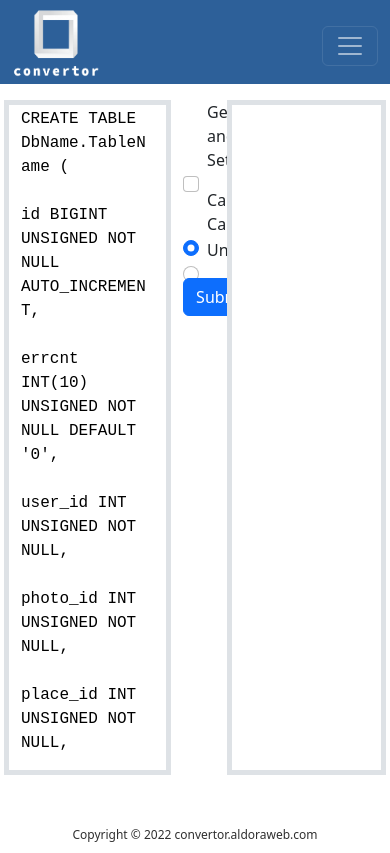
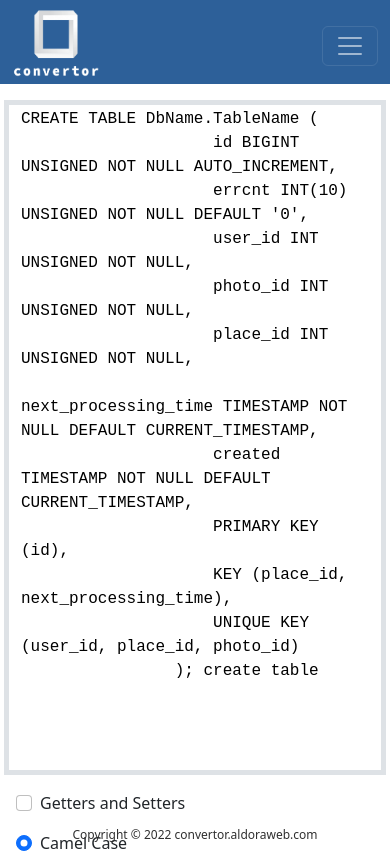
Before and after one commit to ShakalakaB/converter, a Next.js app: page / in a window 390 px wide. Shown: the top 853 px of the page. Built offline with nearby package versions, Linux system fonts and the light colour scheme.

Commit message:
Make /sql2entity page responsive

```diff
--- a/components/SqlParser.tsx
+++ b/components/SqlParser.tsx
@@ -39,7 +39,7 @@ export const SqlParser: FC = () => {
 
   return (
     <div className="row">
-      <form className="col-7" onSubmit={submitHandler}>
+      <form className="col-xl-7" onSubmit={submitHandler}>
         <div className="row">
           <textarea
             // style={{ height: "27rem" }}
@@ -48,13 +48,13 @@ export const SqlParser: FC = () => {
               resize: "none",
               fontFamily: "monospace",
             }}
-            className="col-9 border border-5"
+            className="col-xl-9 border border-5"
             // rows={20}
             id="sqlSchema"
             aria-describedby="sql-schema-input"
             defaultValue={exampleSqlSchema}
           />
-          <div className="col-3">
+          <div className="col-xl-3 my-3" id="convertorConfig">
             <div className="form-check mb-3">
               <label
                 className="form-check-label"
@@ -103,9 +103,13 @@ export const SqlParser: FC = () => {
         </div>
       </form>
       <textarea
-        className="col-5 border border-5"
+        className="col-xl-5 border border-5"
         defaultValue={entityCode}
-        style={{ resize: "none", fontFamily: "monospace" }}
+        style={{
+          height: "calc(100vh - 20vh)",
+          resize: "none",
+          fontFamily: "monospace",
+        }}
       />
     </div>
   );
--- a/constants/layout/Layout.tsx
+++ b/constants/layout/Layout.tsx
@@ -5,7 +5,7 @@ export const Layout: FC<PropsWithChildren<{}>> = ({ children }) => (
   <>
     <NavBar />
 
-    <main className="container-fluid px-3">{children}</main>
+    <main className="container-fluid px-3 mb-3">{children}</main>
 
     <footer
       style={{
```
Also changed, not shown: styles/Layout.css (deleted), styles/Layout.module.css (added).
